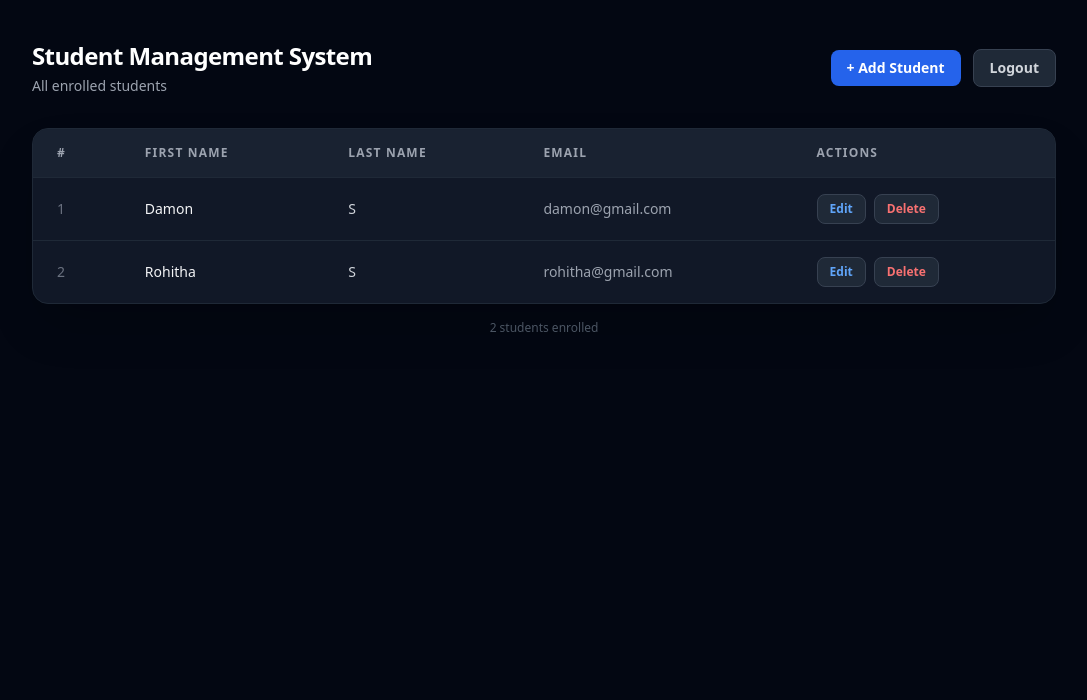
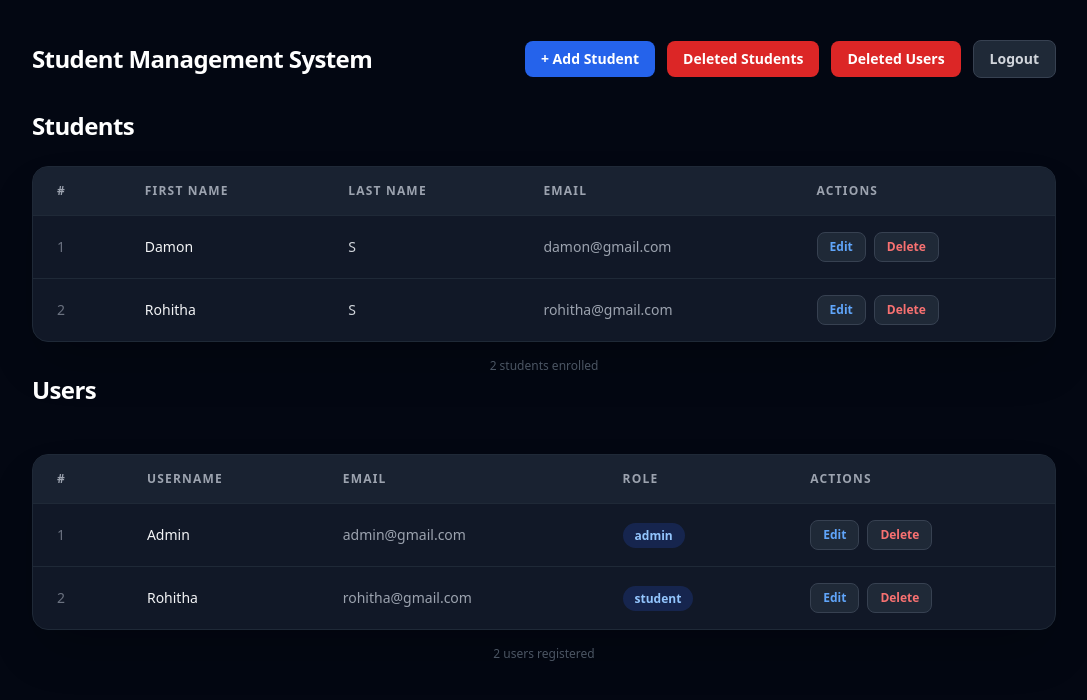
Before and after one commit to Rohitha-s/student-management-system, a Flask app: page /home in a window 1280 px wide. Shown: the top 700 px of the page, without its empty margins (96-1183 px from the left). Run offline with Flask 3, Linux system fonts and the light colour scheme; a user stored in the database is signed in; data comes from the database, SQL or seed files in the repository; both versions use the stored data as it was after the commit; some libraries are stand-ins or nearby versions.

Commit message:
soft del for user

```diff
--- a/sms/app.py
+++ b/sms/app.py
@@ -236,11 +236,14 @@ def home():
     cursor = conn.cursor()
     cursor.execute("SELECT * FROM students WHERE deleted_at IS NULL")
     students = cursor.fetchall()
+    cursor.execute("SELECT * FROM users WHERE deleted_at IS NULL")
+    users = cursor.fetchall()
     conn.close()
 
     return render_template(
         "home.html",
         students=students,
+        users=users,
         role=session["role"],
         username=session["user"]
     )
@@ -294,6 +297,30 @@ def delete(id):
     conn.close()
     return redirect("/home")
 
+# Deleting user
+@app.route("/delete-user/<int:id>")
+def delete_user(id):
+    if "user" not in session:
+        return redirect("/login")
+
+    if session.get("role") != "admin":
+        return "Access Denied", 403
+
+    conn = get_db_connection()
+    cursor = conn.cursor()
+
+    cursor.execute("""
+        UPDATE users
+        SET deleted_at = CURRENT_TIMESTAMP,
+            updated_at = CURRENT_TIMESTAMP
+        WHERE id = ?
+    """, (id,))
+
+    conn.commit()
+    conn.close()
+
+    return redirect("/home")
+
 # Editing student
 @app.route("/edit/<int:id>", methods=["GET","POST"])
 def edit(id):
@@ -335,13 +362,62 @@ def edit(id):
         student=student
     )
 
+    # Editing User
+@app.route("/edit-user/<int:id>", methods=["GET", "POST"])
+def edit_user(id):
+    if "user" not in session:
+        return redirect("/login")
+
+    if session.get("role") != "admin":
+        return "Access Denied", 403
+
+    conn = get_db_connection()
+    cursor = conn.cursor()
+
+    if request.method == "POST":
+
+        username = request.form["username"]
+        email = request.form["email"]
+        phone_number = request.form["phone_number"]
+        role = request.form["role"]
+
+        cursor.execute("""
+            UPDATE users
+            SET username = ?,
+                email = ?,
+                phone_number = ?,
+                role = ?,
+                updated_at = CURRENT_TIMESTAMP
+            WHERE id = ?
+        """, (username, email, phone_number, role, id))
+
+        conn.commit()
+        conn.close()
+
+        return redirect("/home")
+
+    cursor.execute("""
+        SELECT *
+        FROM users
+        WHERE id = ?
+    """, (id,))
+
+    user = cursor.fetchone()
+
+    conn.close()
+
+    return render_template(
+        "edit_user.html",
+        user=user
+    )
+
 # logout
 @app.route("/logout")
 def logout():
     session.clear()
     return redirect("/")
 
-# delete student
+# deleted students
 @app.route("/deleted")
 def deleted_students():
 
@@ -364,10 +440,9 @@ def deleted_students():
         "deleted.html",
         students=students
     )
-
-# delete user
-@app.route("/delete-user/<int:id>")
-def delete_user(id):
+# deleted users
+@app.route("/deleted-users")
+def deleted_users():
 
     if "user" not in session:
         return "Access Restricted"
@@ -379,15 +454,19 @@ def delete_user(id):
     cursor = conn.cursor()
 
     cursor.execute("""
-    UPDATE users
-    SET deleted_at IS NOT NULL
-    WHERE id=?
-    """,(id,))
+        SELECT *
+        FROM users
+        WHERE deleted_at IS NOT NULL
+    """)
 
-    conn.commit()
+    users = cursor.fetchall()
+
     conn.close()
 
-    return redirect("/users")
+    return render_template(
+        "deleted_users.html",
+        users=users
+    )
 # restoring the del student
 @app.route("/restore/<int:id>")
 def restore(id):
@@ -414,5 +493,30 @@ def restore(id):
 
     return redirect("/deleted")
 
+# restoring the del user
+@app.route("/restore-user/<int:id>")
+def restore_user(id):
+
+    if "user" not in session:
+        return "Access Restricted"
+
+    if session["role"] != "admin":
+        return "Access Restricted"
+
+    conn = get_db_connection()
+    cursor = conn.cursor()
+
+    cursor.execute("""
+        UPDATE users
+        SET deleted_at = NULL,
+            updated_at = CURRENT_TIMESTAMP
+        WHERE id = ?
+    """, (id,))
+
+    conn.commit()
+    conn.close()
+
+    return redirect("/home")
+
 if __name__=="__main__":
     app.run(debug=True)
--- a/sms/templates/home.html
+++ b/sms/templates/home.html
@@ -15,7 +15,6 @@
     <div class="flex items-center justify-between mb-8">
       <div>
         <h1 class="text-2xl font-bold text-white tracking-tight">Student Management System</h1>
-        <p class="text-sm text-gray-400 mt-1">All enrolled students</p>
       </div>
       <div class="flex items-center gap-3">
         <a href="/form">
@@ -30,7 +29,13 @@
                          transition duration-200 hover:bg-blue-500 active:scale-[0.98]">
           Deleted Students
           </a>
+          <a href="/deleted-users"
+           class="rounded-lg bg-red-600 px-4 py-2 text-sm font-semibold text-white
+                  transition duration-200 hover:bg-red-500 active:scale-[0.98]">
+            Deleted Users
+        </a>
         {% endif %}
+
         <a href="/logout">
           <button class="rounded-lg border border-gray-700 bg-gray-800 px-4 py-2 text-sm font-semibold text-gray-300
                          transition duration-200 hover:bg-gray-700 active:scale-[0.98]">
@@ -40,7 +45,9 @@
       </div>
     </div>
 
-    <!-- Table -->
+    <h2 class="text-2xl font-bold text-white tracking-tight">Students</h2>
+    <br>
+    <!-- Student Table -->
     <div class="rounded-2xl border border-gray-800 bg-gray-900 overflow-hidden shadow-2xl">
 
       {% if students %}
@@ -94,15 +101,119 @@
         </a>
       </div>
       {% endif %}
-
     </div>
-
     {% if students %}
     <p class="mt-4 text-center text-xs text-gray-600">
       {{ students | length }} student{{ 's' if students | length != 1 else '' }} enrolled
     </p>
     {% endif %}
 
+
+    <!-- User Table -->
+{% if role == "admin" %}
+<h2 class="text-2xl font-bold text-white tracking-tight">Users</h2>
+<div class="mt-12 rounded-2xl border border-gray-800 bg-gray-900 overflow-hidden shadow-2xl">
+
+    {% if users %}
+
+    <table class="w-full text-sm">
+        <thead>
+            <tr class="border-b border-gray-800 bg-gray-800/60">
+                <th class="px-6 py-4 text-left text-xs font-semibold uppercase tracking-widest text-gray-400">
+                    #
+                </th>
+
+                <th class="px-6 py-4 text-left text-xs font-semibold uppercase tracking-widest text-gray-400">
+                    Username
+                </th>
+
+                <th class="px-6 py-4 text-left text-xs font-semibold uppercase tracking-widest text-gray-400">
+                    Email
+                </th>
+
+                <th class="px-6 py-4 text-left text-xs font-semibold uppercase tracking-widest text-gray-400">
+                    Role
+                </th>
+
+                <th class="px-6 py-4 text-left text-xs font-semibold uppercase tracking-widest text-gray-400">
+                    Actions
+                </th>
+            </tr>
+        </thead>
+
+        <tbody class="divide-y divide-gray-800">
+
+            {% for user in users %}
+
+            <tr class="transition duration-150 hover:bg-gray-800/50">
+
+                <td class="px-6 py-4 text-gray-500">
+                    {{ loop.index }}
+                </td>
+
+                <td class="px-6 py-4 font-medium text-gray-100">
+                    {{ user["username"] }}
+                </td>
+
+                <td class="px-6 py-4 text-gray-400">
+                    {{ user["email"] }}
+                </td>
+
+                <td class="px-6 py-4">
+                    <span class="rounded-full bg-blue-900/40 px-3 py-1 text-xs font-semibold text-blue-300">
+                        {{ user["role"] }}
+                    </span>
+                </td>
+
+                <td class="px-6 py-4">
+
+                    <div class="flex items-center gap-2">
+
+                        <a href="/edit-user/{{ user['id'] }}">
+                            <button
+                                class="rounded-lg border border-gray-700 bg-gray-800 px-3 py-1.5 text-xs font-semibold text-blue-400 transition duration-150 hover:border-blue-500 hover:bg-gray-700 active:scale-95">
+                                Edit
+                            </button>
+                        </a>
+
+                        <a href="/delete-user/{{ user['id'] }}">
+                            <button
+                                class="rounded-lg border border-gray-700 bg-gray-800 px-3 py-1.5 text-xs font-semibold text-red-400 transition duration-150 hover:border-red-500 hover:bg-gray-700 active:scale-95">
+                                Delete
+                            </button>
+                        </a>
+
+                    </div>
+
+                </td>
+
+            </tr>
+
+            {% endfor %}
+
+        </tbody>
+    </table>
+
+    {% else %}
+
+    <div class="py-16 text-center">
+        <p class="text-lg font-semibold text-gray-400">
+            No users found
+        </p>
+    </div>
+
+    {% endif %}
+
+</div>
+
+<p class="mt-4 text-center text-xs text-gray-600">
+    {{ users|length }} user{{ 's' if users|length != 1 else '' }} registered
+</p>
+
+{% endif %}
+
+
+
   </div>
 
 </body>
```
Also changed, not shown: sms/templates/deleted_users.html (added, +78 -0 lines), students.db.
